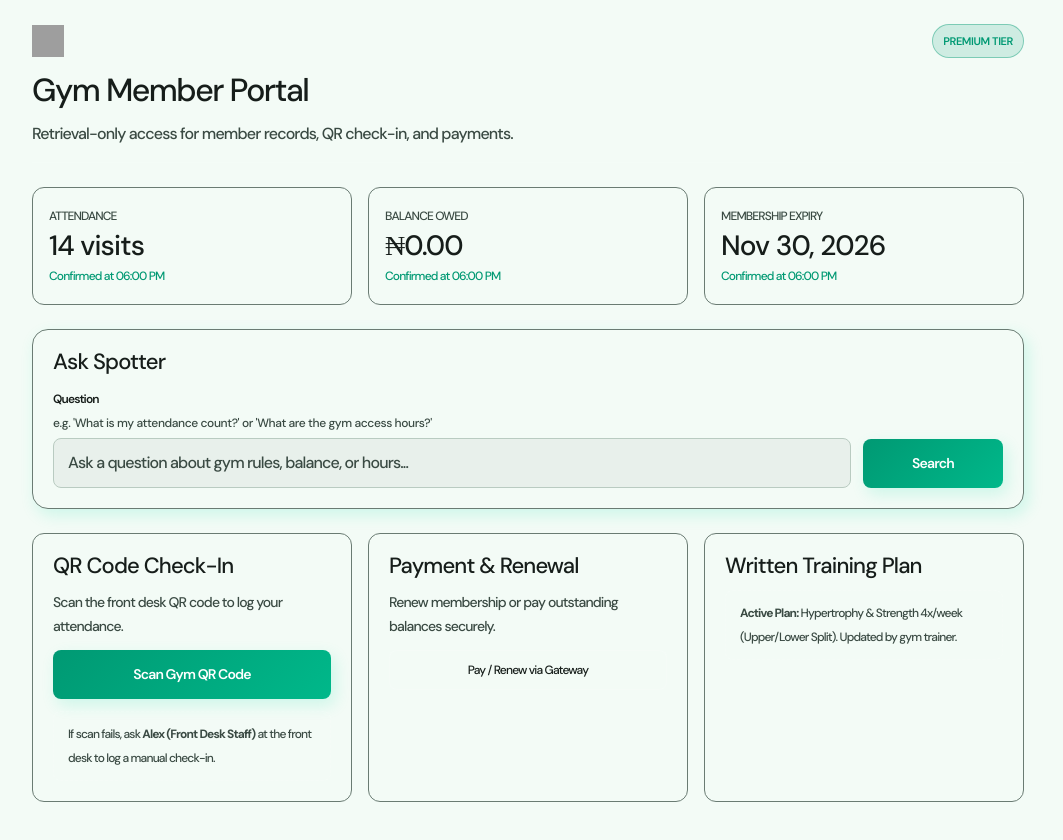
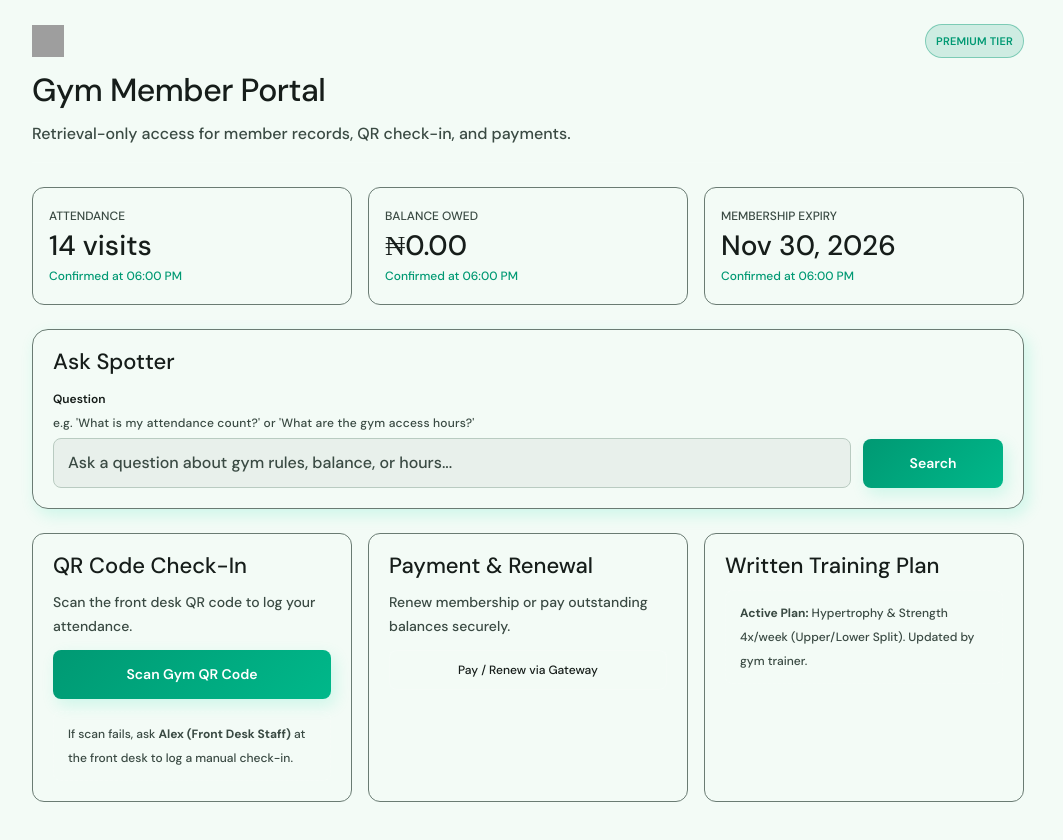
Before and after one commit to Hasoye/Spotter, a Next.js app: page /dashboard in a window 1280 px wide. Shown: the top 840 px of the page, without its empty margins (112-1175 px from the left). Built offline with nearby package versions, Linux system fonts and the light colour scheme; grey boxes are pictures that could not be loaded.

Commit message:
Refine typography spacing and section backgrounds

```diff
--- a/app/design-tokens.css
+++ b/app/design-tokens.css
@@ -201,7 +201,7 @@
   --typography-display-large-font-weight: 600;
   --typography-display-large-font-style: normal;
   --typography-display-large-font-stretch: normal;
-  --typography-display-large-letter-spacing: -3.5px;
+  --typography-display-large-letter-spacing: -2.5px;
   --typography-display-large-line-height: 96px;
   --typography-display-large-paragraph-indent: 0;
   --typography-display-large-paragraph-spacing: 0;
@@ -212,7 +212,7 @@
   --typography-display-medium-font-weight: 600;
   --typography-display-medium-font-style: normal;
   --typography-display-medium-font-stretch: normal;
-  --typography-display-medium-letter-spacing: -3px;
+  --typography-display-medium-letter-spacing: -2px;
   --typography-display-medium-line-height: 75px;
   --typography-display-medium-paragraph-indent: 0;
   --typography-display-medium-paragraph-spacing: 0;
@@ -223,7 +223,7 @@
   --typography-display-small-font-weight: 600;
   --typography-display-small-font-style: normal;
   --typography-display-small-font-stretch: normal;
-  --typography-display-small-letter-spacing: -2px;
+  --typography-display-small-letter-spacing: -1px;
   --typography-display-small-line-height: 60px;
   --typography-display-small-paragraph-indent: 0;
   --typography-display-small-paragraph-spacing: 0;
@@ -234,7 +234,7 @@
   --typography-headline-large-font-weight: 500;
   --typography-headline-large-font-style: normal;
   --typography-headline-large-font-stretch: normal;
-  --typography-headline-large-letter-spacing: -1.5px;
+  --typography-headline-large-letter-spacing: -0.5px;
   --typography-headline-large-line-height: 48px;
   --typography-headline-large-paragraph-indent: 0;
   --typography-headline-large-paragraph-spacing: 0;
@@ -245,7 +245,7 @@
   --typography-headline-medium-font-weight: 500;
   --typography-headline-medium-font-style: normal;
   --typography-headline-medium-font-stretch: normal;
-  --typography-headline-medium-letter-spacing: -2px;
+  --typography-headline-medium-letter-spacing: -1px;
   --typography-headline-medium-line-height: 42px;
   --typography-headline-medium-paragraph-indent: 0;
   --typography-headline-medium-paragraph-spacing: 0;
@@ -256,7 +256,7 @@
   --typography-headline-small-font-weight: 500;
   --typography-headline-small-font-style: normal;
   --typography-headline-small-font-stretch: normal;
-  --typography-headline-small-letter-spacing: -1.4px;
+  --typography-headline-small-letter-spacing: -0.5px;
   --typography-headline-small-line-height: 36px;
   --typography-headline-small-paragraph-indent: 0;
   --typography-headline-small-paragraph-spacing: 0;
@@ -267,7 +267,7 @@
   --typography-title-large-font-weight: 500;
   --typography-title-large-font-style: normal;
   --typography-title-large-font-stretch: normal;
-  --typography-title-large-letter-spacing: -1px;
+  --typography-title-large-letter-spacing: -0.2px;
   --typography-title-large-line-height: 33px;
   --typography-title-large-paragraph-indent: 0;
   --typography-title-large-paragraph-spacing: 0;
@@ -278,7 +278,7 @@
   --typography-title-medium-font-weight: 500;
   --typography-title-medium-font-style: normal;
   --typography-title-medium-font-stretch: normal;
-  --typography-title-medium-letter-spacing: -1px;
+  --typography-title-medium-letter-spacing: -0.2px;
   --typography-title-medium-line-height: 24px;
   --typography-title-medium-paragraph-indent: 0;
   --typography-title-medium-paragraph-spacing: 0;
@@ -289,7 +289,7 @@
   --typography-title-small-font-weight: 500;
   --typography-title-small-font-style: normal;
   --typography-title-small-font-stretch: normal;
-  --typography-title-small-letter-spacing: -0.9px;
+  --typography-title-small-letter-spacing: -0.1px;
   --typography-title-small-line-height: 21px;
   --typography-title-small-paragraph-indent: 0;
   --typography-title-small-paragraph-spacing: 0;
@@ -300,7 +300,7 @@
   --typography-body-large-font-weight: 500;
   --typography-body-large-font-style: normal;
   --typography-body-large-font-stretch: normal;
-  --typography-body-large-letter-spacing: -0.85px;
+  --typography-body-large-letter-spacing: 0px;
   --typography-body-large-line-height: 24px;
   --typography-body-large-paragraph-indent: 0;
   --typography-body-large-paragraph-spacing: 0;
@@ -311,7 +311,7 @@
   --typography-body-medium-font-weight: 500;
   --typography-body-medium-font-style: normal;
   --typography-body-medium-font-stretch: normal;
-  --typography-body-medium-letter-spacing: -0.85px;
+  --typography-body-medium-letter-spacing: 0px;
   --typography-body-medium-line-height: 21px;
   --typography-body-medium-paragraph-indent: 0;
   --typography-body-medium-paragraph-spacing: 0;
@@ -322,7 +322,7 @@
   --typography-body-small-font-weight: 500;
   --typography-body-small-font-style: normal;
   --typography-body-small-font-stretch: normal;
-  --typography-body-small-letter-spacing: -0.4px;
+  --typography-body-small-letter-spacing: 0.2px;
   --typography-body-small-line-height: 18px;
   --typography-body-small-paragraph-indent: 0;
   --typography-body-small-paragraph-spacing: 0;
@@ -333,7 +333,7 @@
   --typography-label-large-font-weight: 500;
   --typography-label-large-font-style: normal;
   --typography-label-large-font-stretch: normal;
-  --typography-label-large-letter-spacing: -0.85px;
+  --typography-label-large-letter-spacing: 0px;
   --typography-label-large-line-height: 21px;
   --typography-label-large-paragraph-indent: 0;
   --typography-label-large-paragraph-spacing: 0;
@@ -344,7 +344,7 @@
   --typography-label-medium-font-weight: 500;
   --typography-label-medium-font-style: normal;
   --typography-label-medium-font-stretch: normal;
-  --typography-label-medium-letter-spacing: -0.85px;
+  --typography-label-medium-letter-spacing: 0px;
   --typography-label-medium-line-height: 18px;
   --typography-label-medium-paragraph-indent: 0;
   --typography-label-medium-paragraph-spacing: 0;
@@ -355,7 +355,7 @@
   --typography-label-small-font-weight: 500;
   --typography-label-small-font-style: normal;
   --typography-label-small-font-stretch: normal;
-  --typography-label-small-letter-spacing: -0.4px;
+  --typography-label-small-letter-spacing: 0.2px;
   --typography-label-small-line-height: 16.5px;
   --typography-label-small-paragraph-indent: 0;
   --typography-label-small-paragraph-spacing: 0;
--- a/app/page.tsx
+++ b/app/page.tsx
@@ -115,7 +115,7 @@ export default function LandingPage({
             Your Gym, <span className="heroHeadingAccent">One Tap Away</span>
           </h1>
           <p className="heroSubtext">
-            Check in by QR code, ask about your balance or gym rules,<br />
+            Check in by QR code, ask about your balance or gym rules,
             and pay or renew, all from your phone.
           </p>
           <div className="heroActions">
```
Also changed, not shown: app/landing.css (+8 -4 lines).
